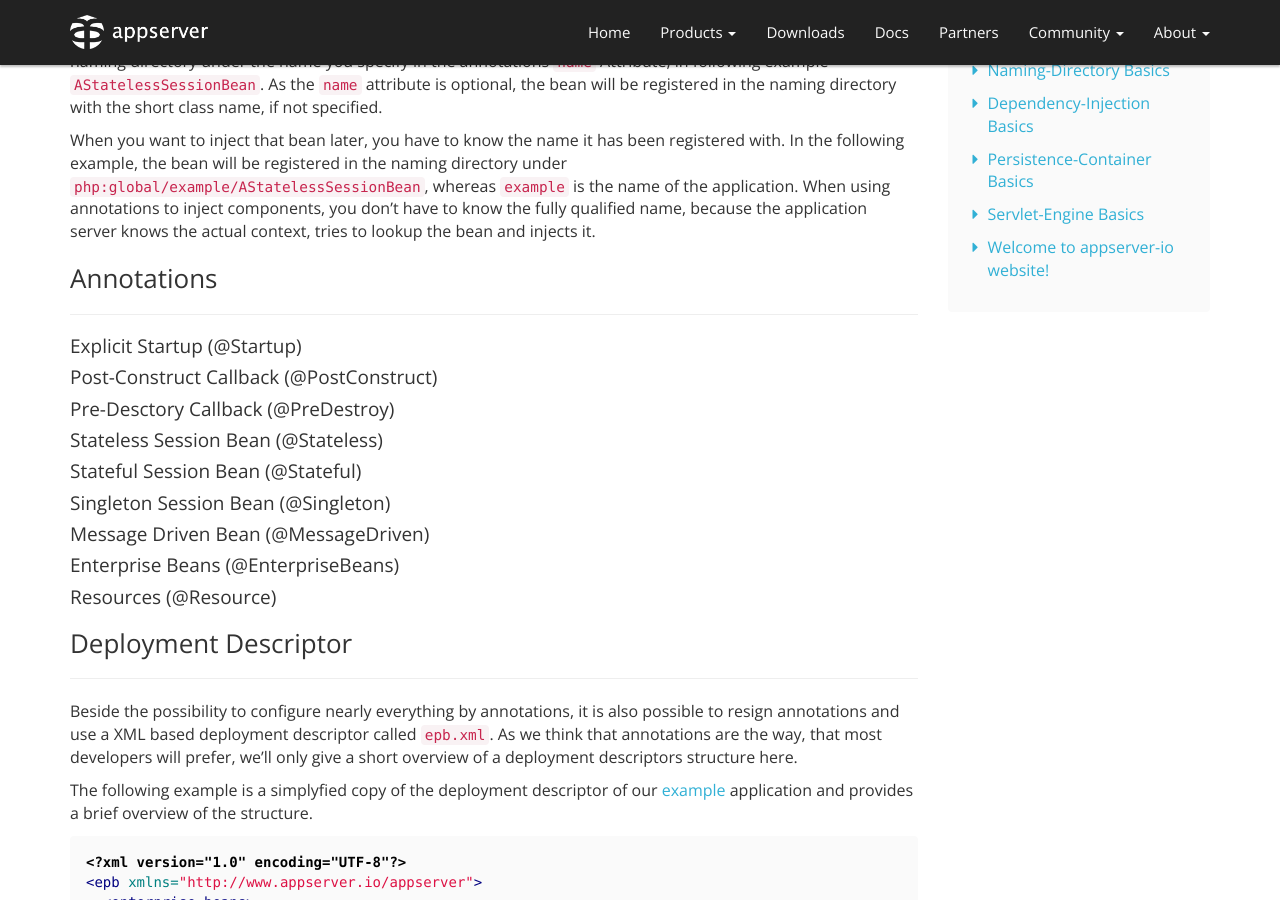
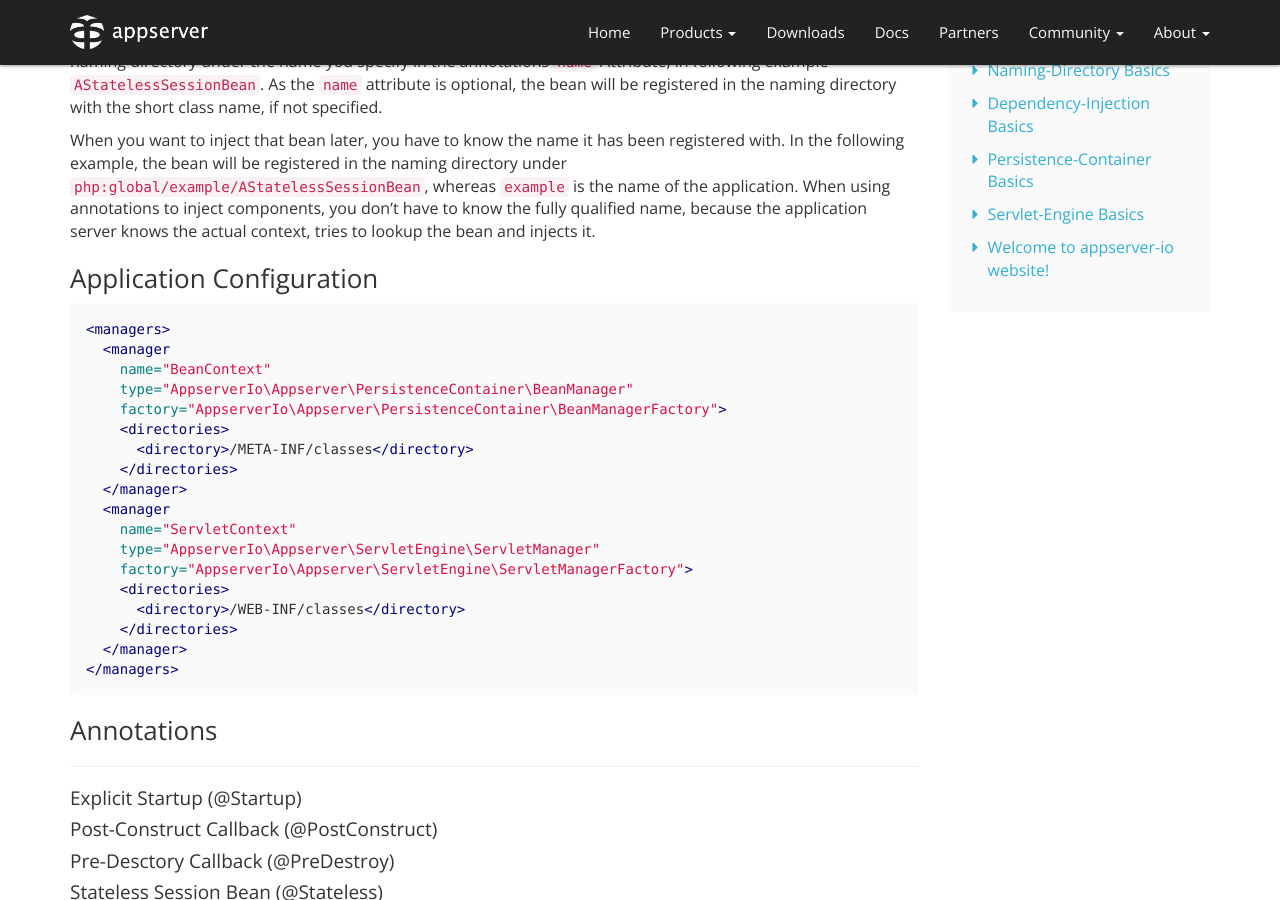
Before and after one commit to appserver-io/appserver, a Jekyll site: the page built from _posts/2015-01-28-naming-directory-basics.md, in a window 1280 px wide and 900 px high, scrolled down 425 px. Built offline with Jekyll 4.4.1, drawn with Linux system fonts in a browser that asks for light colours; nearby versions of some CDN libraries; library files that are not in the unit come from our copies; Markdown is read by kramdown in place of the engine named in the settings.

Commit message:
Update 2015-01-28-naming-directory-basics.md

````diff
--- a/_posts/2015-01-28-naming-directory-basics.md
+++ b/_posts/2015-01-28-naming-directory-basics.md
@@ -15,6 +15,29 @@ Every container running in the application server has a internal registry, we ca
 When the application server starts, it parses the `META-INF/classes` and `WEB-INF/classes` folders by default to find classes with supported annotations. If a class is found, the class will be registered in the application servers naming directory under the name you specify in the annotations `name` Attribute, in following example `AStatelessSessionBean`. As the `name` attribute is optional, the bean will be registered in the naming directory with the short class name, if not specified.
 
 When you want to inject that bean later, you have to know the name it has been registered with. In the following example, the bean will be registered in the naming directory under `php:global/example/AStatelessSessionBean`, whereas `example` is the name of the application. When using annotations to inject components, you don't have to know the fully qualified name, because the application server knows the actual context, tries to lookup the bean and injects it.
+
+### Application Configuration
+
+```xml
+<managers>
+  <manager
+    name="BeanContext"
+    type="AppserverIo\Appserver\PersistenceContainer\BeanManager"
+    factory="AppserverIo\Appserver\PersistenceContainer\BeanManagerFactory">
+    <directories>
+      <directory>/META-INF/classes</directory>
+    </directories>
+  </manager>
+  <manager
+    name="ServletContext"
+    type="AppserverIo\Appserver\ServletEngine\ServletManager"
+    factory="AppserverIo\Appserver\ServletEngine\ServletManagerFactory">
+    <directories>
+      <directory>/WEB-INF/classes</directory>
+    </directories>
+  </manager>
+</managers>
+```
 
 ### Annotations
 ***
````
